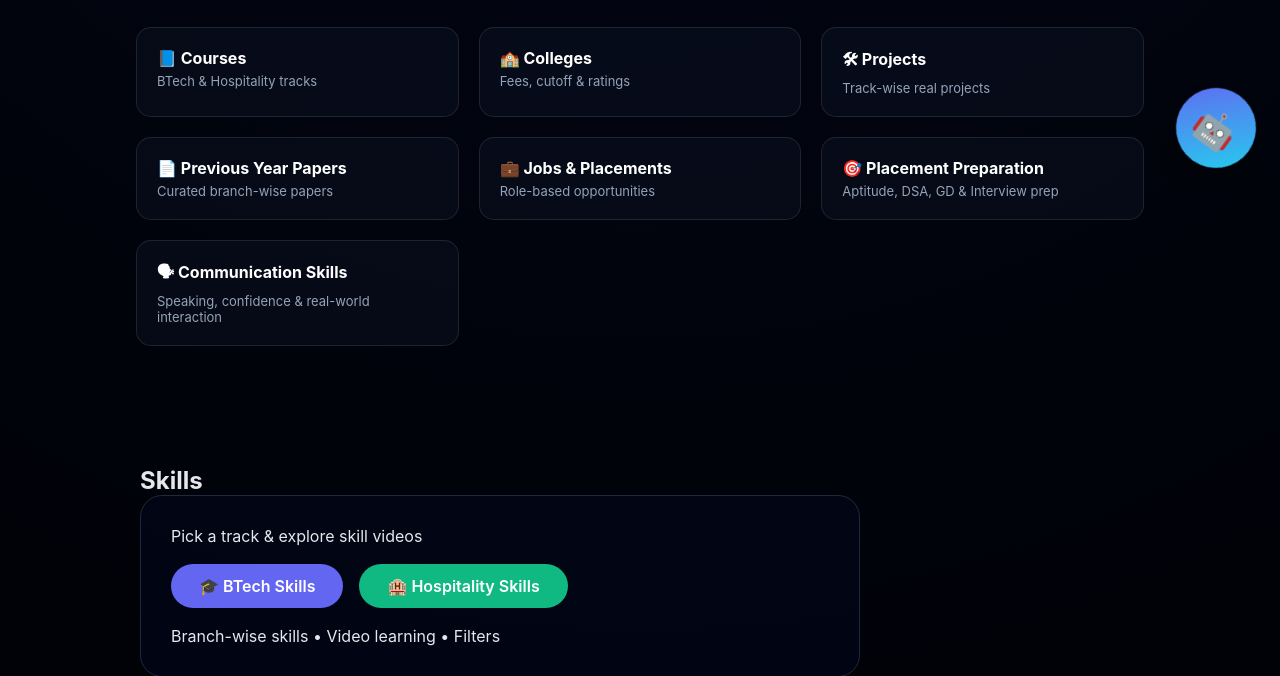
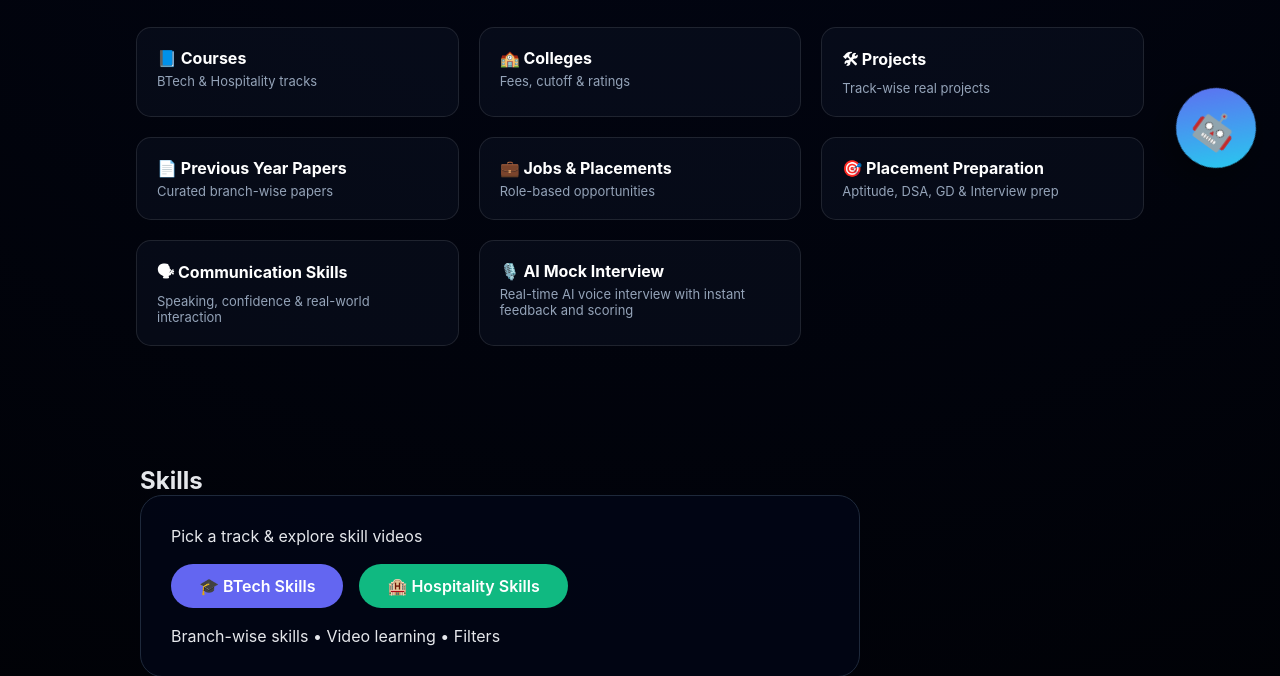
Before and after one commit to ssvprasad144/CareerInnTech, a Django app: page /dashboard/ in a window 1280 px wide. Shown: the part 608-1284 px from the top of the page. Run offline with Django 5.2, Linux system fonts and the light colour scheme.

Commit message:
Update dashboard.html
added ai mock interview bar

```diff
--- a/careerinntech/templates/dashboard.html
+++ b/careerinntech/templates/dashboard.html
@@ -74,6 +74,11 @@
             <p>Speaking, confidence & real-world interaction</p>
         </a>
 
+        <a href="/ai/ai-mock-interview/" class="explore-card">
+            <h4>🎙️ AI Mock Interview</h4>
+            <p>Real-time AI voice interview with instant feedback and scoring</p>
+        </a>
+
     </div>
 </section>
 
```
